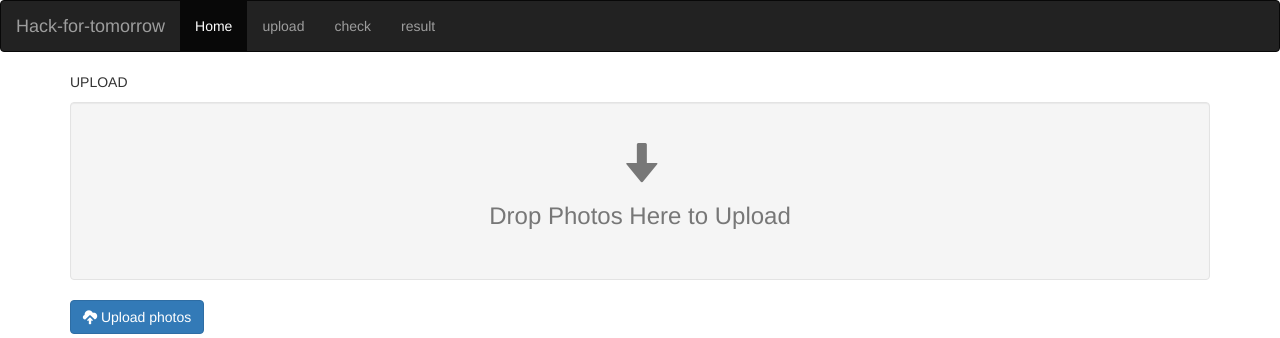
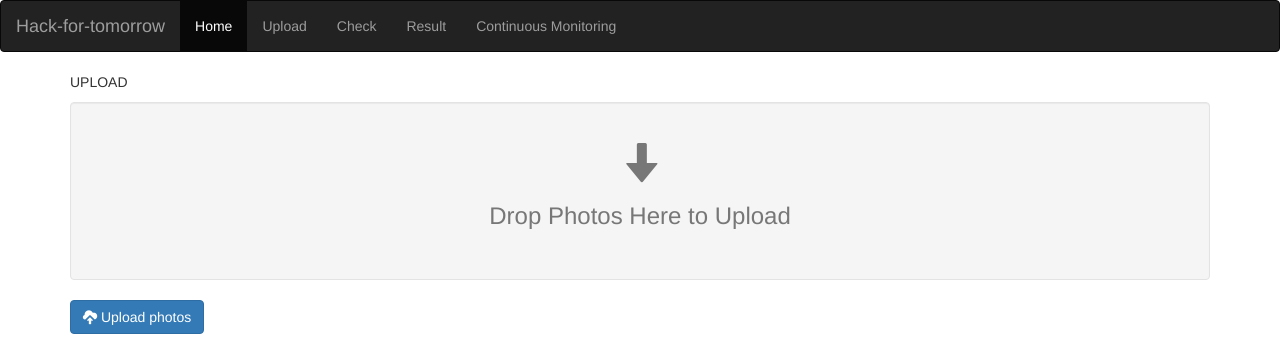
Before and after one commit to Augustinetharakan12/hack-for-tomorrow-main, a Django app: page /photo/upload in a window 1280 px wide. Shown: the top 338 px of the page. Run offline with Django 3.2, Linux system fonts and the light colour scheme; data that the repository does not hold is empty; some libraries are stand-ins or nearby versions.

Commit message:
continuous Monitoring

```diff
--- a/django-web-app/web_app/main/templates/main/base.html
+++ b/django-web-app/web_app/main/templates/main/base.html
@@ -12,7 +12,7 @@
 
 	<link rel="stylesheet" type="text/css" href="{% static 'css/main.css' %}">
 </head>
-<body>
+<body onload="loadFunction()">
 
 	<nav class="navbar navbar-inverse">
 	  <div class="container-fluid">
@@ -27,9 +27,10 @@
 		    <div class="collapse navbar-collapse" id="myNavbar">
 		      <ul class="nav navbar-nav">
 	        <li class="active"><a href="{% url 'main:home' %}">Home</a></li>
-	        <li ><a href="{% url 'main:upload' %}">upload</a></li>
-	        <li ><a href="{% url 'main:check' %}">check</a></li>
-	        <li ><a href="{% url 'main:result' %}">result</a></li>
+	        <li ><a href="{% url 'main:upload' %}">Upload</a></li>
+	        <li ><a href="{% url 'main:check' %}">Check</a></li>
+	        <li ><a href="{% url 'main:result' %}">Result</a></li>
+	        <li ><a id="continuousMonitoringButton" onClick="monitorAlert()" href="#">Continuous Monitoring</a></li>
 	      </ul>
 	      <ul class="nav navbar-nav navbar-right">
 	        <!-- <li><a href="#"><span class="glyphicon glyphicon-user"></span> Sign Up</a></li>
@@ -47,7 +48,30 @@
 
 	<script src="{% static 'js/jquery-3.1.1.min.js' %}"></script>
     <script src="{% static 'js/bootstrap.min.js' %}"></script>
-
+    <script>
+    	function loadFunction(){
+    		continuous={{ continuous_monitoring }}
+    		if(continuous==1){
+    			document.getElementById('continuousMonitoringButton').style.color="Green";
+    		}
+    	}
+    	function monitorAlert(){
+    		if (continuous==0){
+    			continuous=1
+    			document.getElementById('continuousMonitoringButton').style.color="Green";
+	    		var xmlHttp = new XMLHttpRequest();
+				xmlHttp.open( "GET", "{% url 'main:continuous' %}", true );
+				xmlHttp.send()
+			}
+			else{
+				continuous=0
+				document.getElementById('continuousMonitoringButton').style.color="grey";
+				var xmlHttp = new XMLHttpRequest();
+				xmlHttp.open( "GET", "{% url 'main:continuous_off' %}", true );
+				xmlHttp.send()
+			}
+    	}
+    </script>
     {% block javascript %}
 	{% endblock %}
 </body>
--- a/django-web-app/web_app/main/urls.py
+++ b/django-web-app/web_app/main/urls.py
@@ -13,5 +13,7 @@ urlpatterns = [
     path('upload', views.upload.as_view(), name='upload'),
     path('result', views.result, name='result'),
     path('check', views.check, name='check'),
+    path('continuous', views.continuous, name='continuous'),
+    path('continuous_off', views.continuous_off, name='continuous_off'),
 
 ]
--- a/django-web-app/web_app/main/views.py
+++ b/django-web-app/web_app/main/views.py
@@ -17,19 +17,38 @@ from keras.layers import Dense
 from keras.preprocessing.image import ImageDataGenerator
 from keras.backend import clear_session
 
+import schedule
+import time
 
+import pyscreenshot as ImageGrab
+continuous_monitoring=0
 
+from .decorators import global_data
+
+@global_data
 def test(request):
+	data={}
 	return HttpResponse("Working")
 
+@global_data
 def home(request):
+	print(request.session['continuous_monitoring'])
+	if 'continuous_monitoring' not in request.session:
+		request.session['continuous_monitoring']=0
+	print(request.session['continuous_monitoring'])
 	data={}
+	data['continuous_monitoring']=request.session['continuous_monitoring']
 	return render(request,'main/home.html',data)
 
 class upload(View):
 	def get(self, request):
+		if 'continuous_monitoring' not in request.session:
+			request.session['continuous_monitoring']=0
+		data={}
+		data['continuous_monitoring']=request.session['continuous_monitoring']
 		photos_list = Photo.objects.all()
-		return render(self.request, 'main/upload.html', {'photos': photos_list})
+		data['photos']=photos_list
+		return render(self.request, 'main/upload.html', data)
 
 	def post(self, request):
 		form = PhotoForm(self.request.POST, self.request.FILES)
@@ -40,13 +59,13 @@ class upload(View):
 			data = {'is_valid': False}
 		return JsonResponse(data)
 
+@global_data
 def check(request):
 	test_datagen = ImageDataGenerator(rescale = 1./255)
 	classifier = load_model('main/save_data.h5')
 	result_set = test_datagen.flow_from_directory('main/photos/',target_size = (64, 64),batch_size = 32,class_mode = 'binary',shuffle=False)
 	result = classifier.predict_generator(result_set,workers=1)
 	al_result_fname=Result.objects.all().values_list('file_name',flat=True)
-	print(al_result_fname)
 	for i in range(len(result_set.filenames)):
 		print(result_set.filenames[i],result[i])
 		fname=result_set.filenames[i]
@@ -66,8 +85,47 @@ def check(request):
 	del test_datagen
 	return redirect('/photo/result')
 
+@global_data
 def result(request):
+	if 'continuous_monitoring' not in request.session:
+		request.session['continuous_monitoring']=0
 	data={}
+	data['continuous_monitoring']=request.session['continuous_monitoring']
 	all_obj=Result.objects.all()
 	data['all_obj']=all_obj
 	return render(request,'main/result.html',data)
+
+@global_data
+def continuous(request):
+	request.session['continuous_monitoring']=1
+	request.session.save()
+	print(request.session['continuous_monitoring'])
+	print("continuous")
+	data={}
+	def job():
+		print("Monitoring")
+		im=ImageGrab.grab()
+		im.save("main/screenshot/nsfw/screengrab.jpeg", "JPEG")
+		test_datagen = ImageDataGenerator(rescale = 1./255)
+		classifier = load_model('main/save_data.h5')
+		result_set = test_datagen.flow_from_directory('main/screenshot/',target_size = (64, 64),batch_size = 32,class_mode = 'binary',shuffle=False)
+		result = classifier.predict_generator(result_set,workers=1)
+		clear_session()
+		print(result)
+	schedule.every(1).seconds.do(job).tag('job', 'task')
+
+	while True:
+		schedule.run_pending()
+		time.sleep(1)
+
+@global_data
+def continuous_off(request):
+	data={}
+	request.session['continuous_monitoring']=0
+	request.session.save()
+	print(request.session['continuous_monitoring'])
+	try:
+		schedule.clear('job')
+	except:
+		pass
+	return redirect('/photo/home')
--- a/django-web-app/web_app/web_app/settings.py
+++ b/django-web-app/web_app/web_app/settings.py
@@ -31,7 +31,7 @@ SECRET_KEY = 'm#&-ru)wz(#ggn--%bjdba+(u5zvy=xaki1(zh7lbzs0=z==jj'
 # SECURITY WARNING: don't run with debug turned on in production!
 DEBUG = True
 
-ALLOWED_HOSTS = []
+ALLOWED_HOSTS = ['*',]
 
 
 # Application definition
```
Also changed, not shown: django-web-app/web_app/main/decorators.py (added, +7 -0 lines), django-web-app/web_app/main/photos/nsfw/image.jpg (added), django-web-app/web_app/main/photos/nsfw/image_2oRmcJE.jpg (added), django-web-app/web_app/main/photos/nsfw/image_VcXWSoq.jpg (added), django-web-app/web_app/main/photos/nsfw/image_VwV9plA.jpg (added), django-web-app/web_app/main/photos/nsfw/image_ZCkfqGu.jpg (added), django-web-app/web_app/main/photos/nsfw/image_bIoU1Xr.jpg (added), django-web-app/web_app/main/photos/nsfw/image_uGPW4XV.jpg (added), 2 other files. Lines whose indentation alone changed are shown as unchanged.
